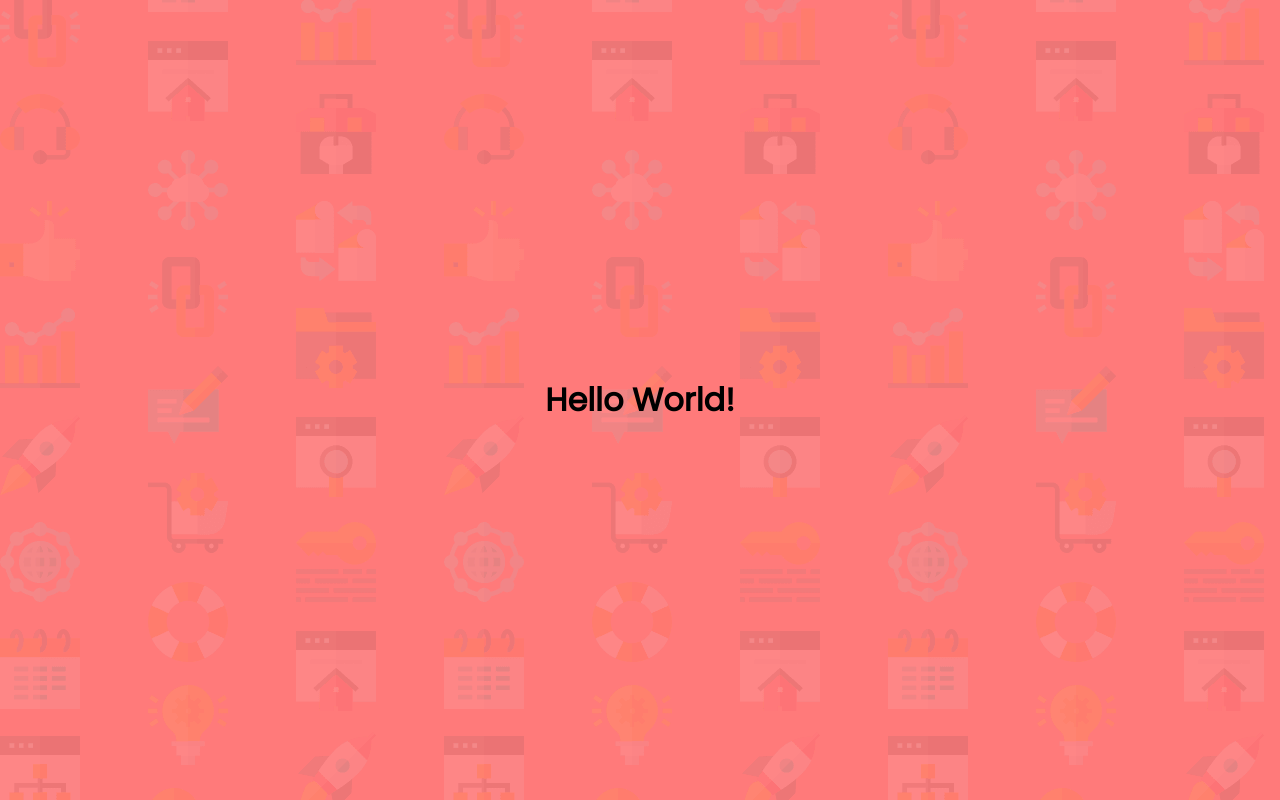
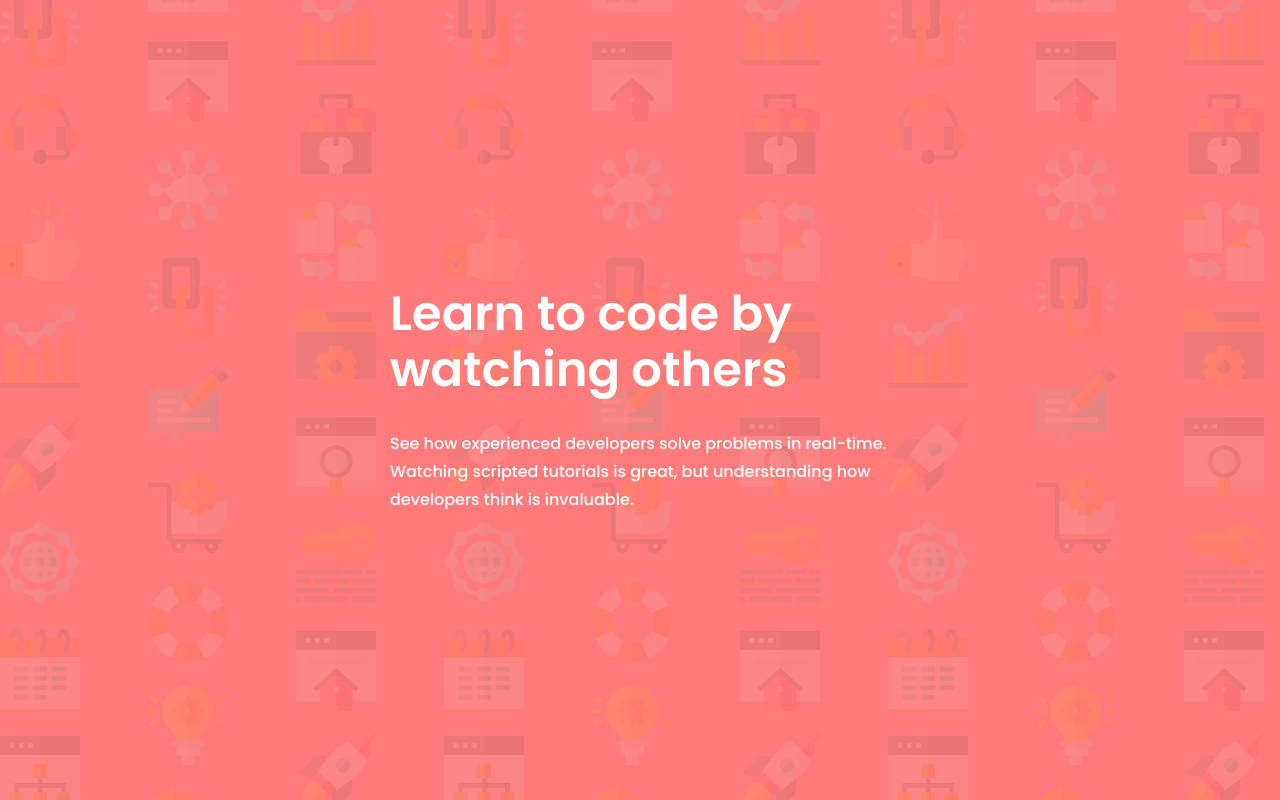
Before and after one commit to lucarl07/intro-form-component, a React (Vite) app: page / in a window 1280 px wide. Built offline with nearby package versions, Linux system fonts and the light colour scheme.

Commit message:
Add the Article component to ./src/App.jsx

```diff
--- a/src/components/App/App.jsx
+++ b/src/components/App/App.jsx
@@ -1,8 +1,16 @@
+import Article from '../Article/Article';
 import './App.css'
 
 const App = () => {
+    const data = {
+        title: 'Learn to code by watching others',
+        content: 'See how experienced developers solve problems in real-time. Watching scripted tutorials is great, but understanding how developers think is invaluable.'
+    }
+
     return (
-        <h1>Hello World!</h1>
+        <>
+            <Article title={data.title} content={data.content} />
+        </>
     );
 }
 
--- /dev/null
+++ b/src/components/Article/Article.css
@@ -0,0 +1,17 @@
+.article {
+    display: flex;
+    flex-direction: column;
+    gap: 2rem;
+    width: 500px;
+    color: white;
+}
+.article h1 {
+    font-family: 'Poppins 600';
+    font-size: 3rem;
+    line-height: 3.5rem;
+}
+.article p {
+    font-family: 'Poppins 500';
+    font-size: var(--P-Size);
+    line-height: 1.75rem;
+}
--- /dev/null
+++ b/src/components/Article/Article.jsx
@@ -0,0 +1,13 @@
+/* eslint-disable react/prop-types */
+import './Article.css'
+
+const Article = ({title, content}) => {
+    return (
+        <article className='article'>
+            <h1>{title}</h1>
+            <p>{content}</p>
+        </article>
+    );
+}
+
+export default Article;
```
